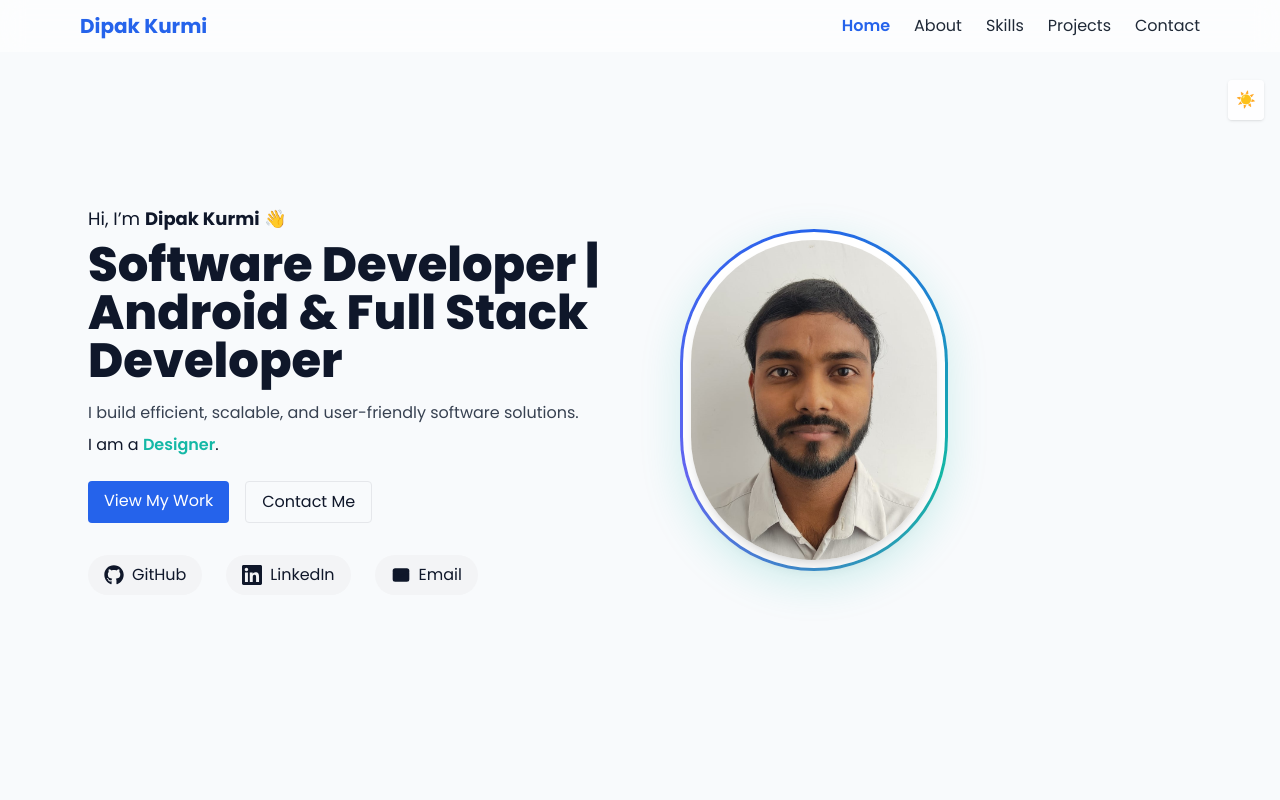
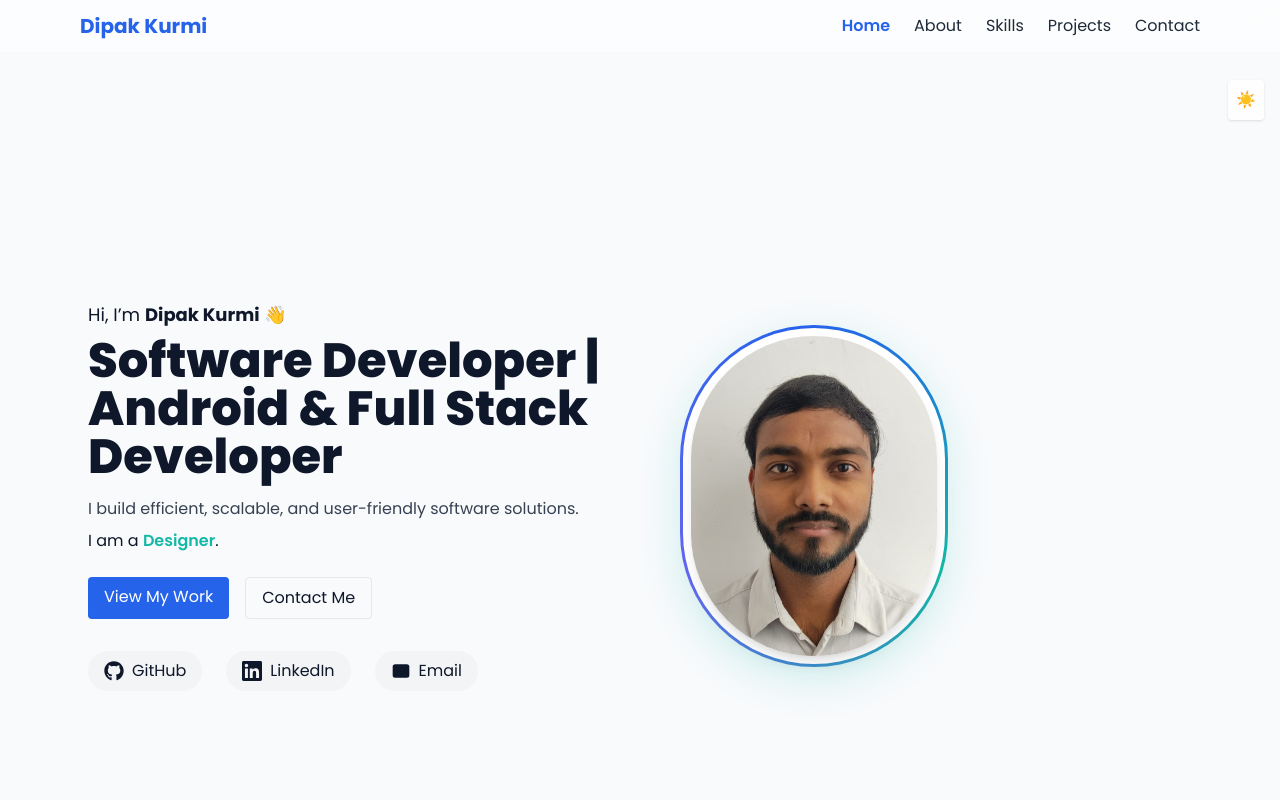
Before and after one commit to kurmideepak/Dipak_Portfolio, a React (Vite) app: page / in a window 1280 px wide. Shown: the top 800 px of the page. Built offline with nearby package versions, Linux system fonts and the light colour scheme; no server answers.

Commit message:
updated5

```diff
--- a/src/pages/Contact.jsx
+++ b/src/pages/Contact.jsx
@@ -8,7 +8,7 @@ import { FaMapMarkerAlt } from "react-icons/fa"; // Only FA5 icon
 
 export default function Contact(){
   return (
-    <main className="min-h-screen py-12">
+    <main className="min-h-screen pt-20 md:pt-24 pb-12">
       <div className="max-w-6xl mx-auto px-6">
         <div className="text-center">
           <h2 className="text-3xl font-bold">Get in Touch</h2>
--- a/src/pages/Home.jsx
+++ b/src/pages/Home.jsx
@@ -77,7 +77,7 @@ function InteractiveProfile({ src, size = 256 }){
 
 export default function Home(){
   return (
-    <main>
+    <main className="pt-20 md:pt-24">
       <section className="min-h-screen flex items-center">
         <div className="max-w-6xl mx-auto px-6 grid grid-cols-1 md:grid-cols-2 gap-8 items-center">
           <motion.div initial={{opacity:0, x:-30}} animate={{opacity:1, x:0}} transition={{delay:0.1}}>
```
